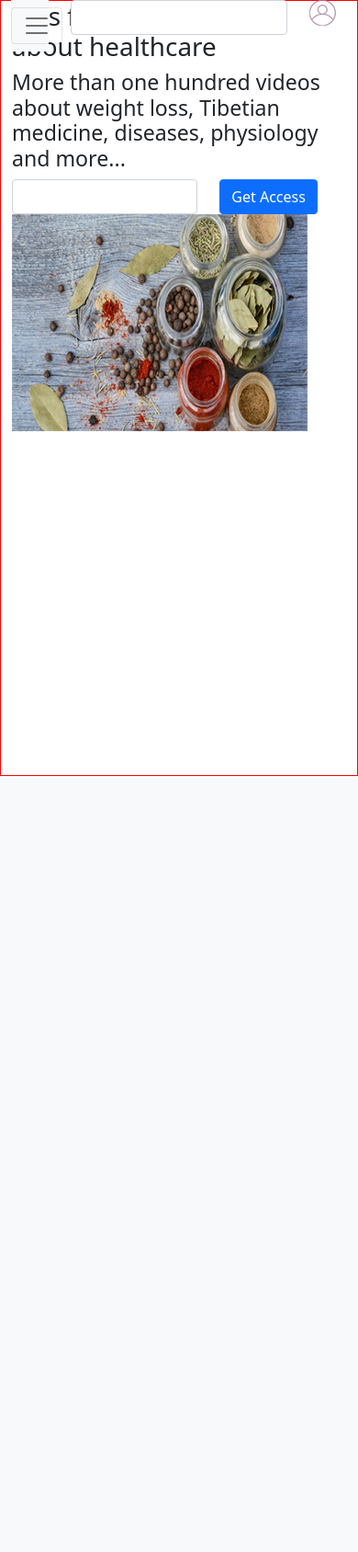
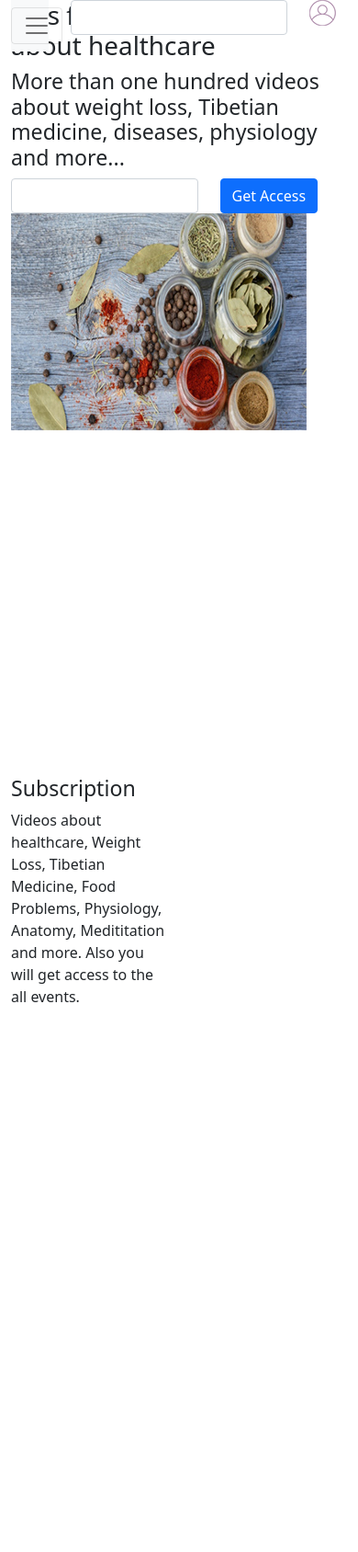
Before and after one commit to Aleksandre19/django, a Django app: page / in a window 390 px wide. Shown: the whole page at 92% size. Before the commit the page ends 844 px from the top, so only its background shows below. Run offline with Django 3.2, Linux system fonts and the light colour scheme.

Commit message:
Framing mobile home page's second section part 1

```diff
--- a/home/templates/home/index.html
+++ b/home/templates/home/index.html
@@ -1,7 +1,7 @@
 {% extends "base.html" %}
 
 {% block content %}
-    <section class="container-fluid h-100 home-not-logged-section">
+    <section class="container-fluid h-100 home-first-section-not-logged-in">
         <div class="row h-100">
             <div class="col container-fluid">
 
@@ -37,11 +37,30 @@
                 <div class="row">
                     <div class="col">
                         <a href="">
-                            <img src="media/videos/thumbinals/home-page-video-thumb.jpg" alt="Thumbinal for video"
+                            <img src="media/videos/thumbinals/home-page-video-thumb.jpg" alt="Thumbinal for video">
                         </a>
                     </div>
                 </div>
             </div>
         </div>
     </section>
+    <section class="container-fluid h-100 home-first-section-not-logged">
+        <div class="row h-100">
+            <div class="col subscription">
+                <div class="row">
+                    <div class="col subscription-top">
+                        <h3> Subscription </h3>
+                        <p>
+                            Videos about healthcare, Weight Loss, Tibetian Medicine, Food Problems, Physiology, Anatomy, Medititation and more.
+Also you will get access to the all events.
+                        </p>
+                    </div>
+                    <div class="col subscription-bottom">
+
+                    </div>
+                </div>
+
+            </div>
+        </div>
+    </section>
 {% endblock %}
```
